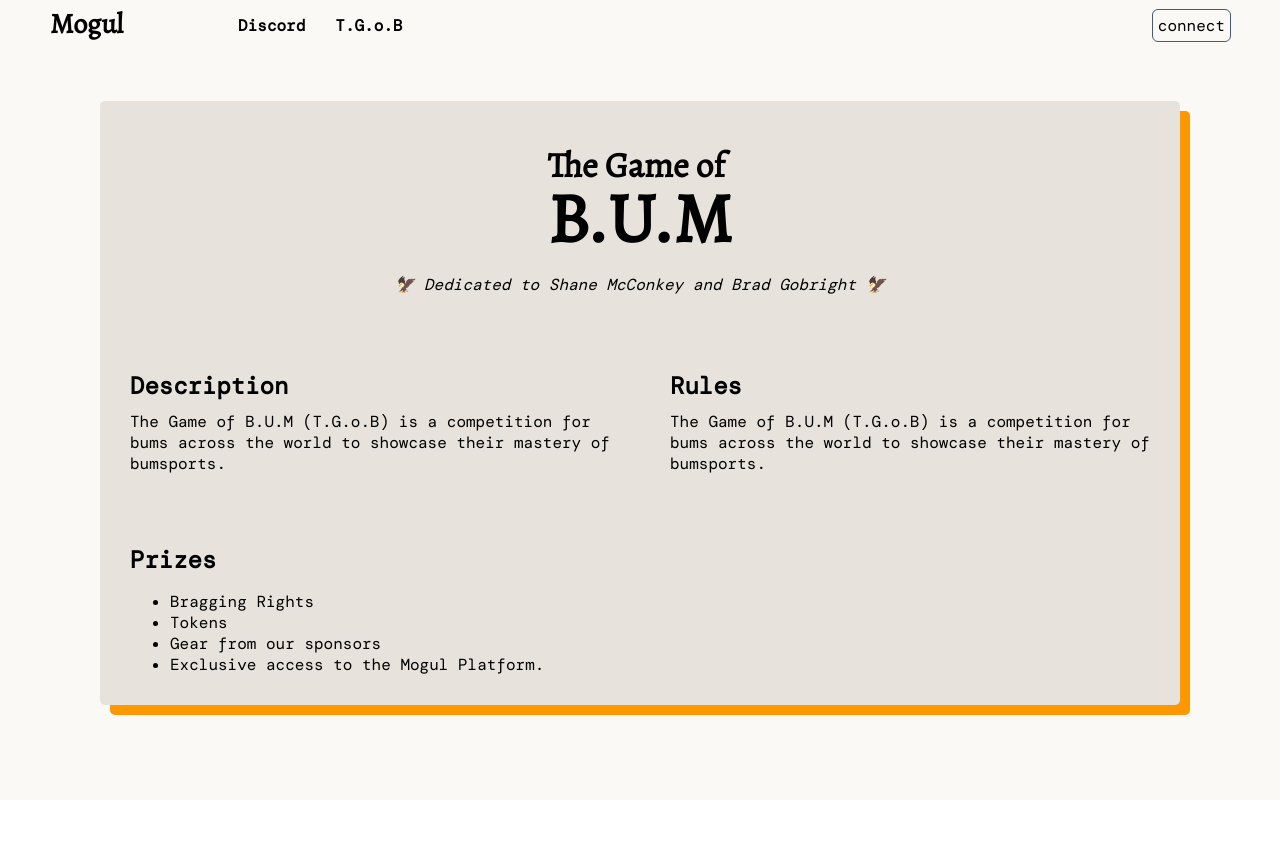
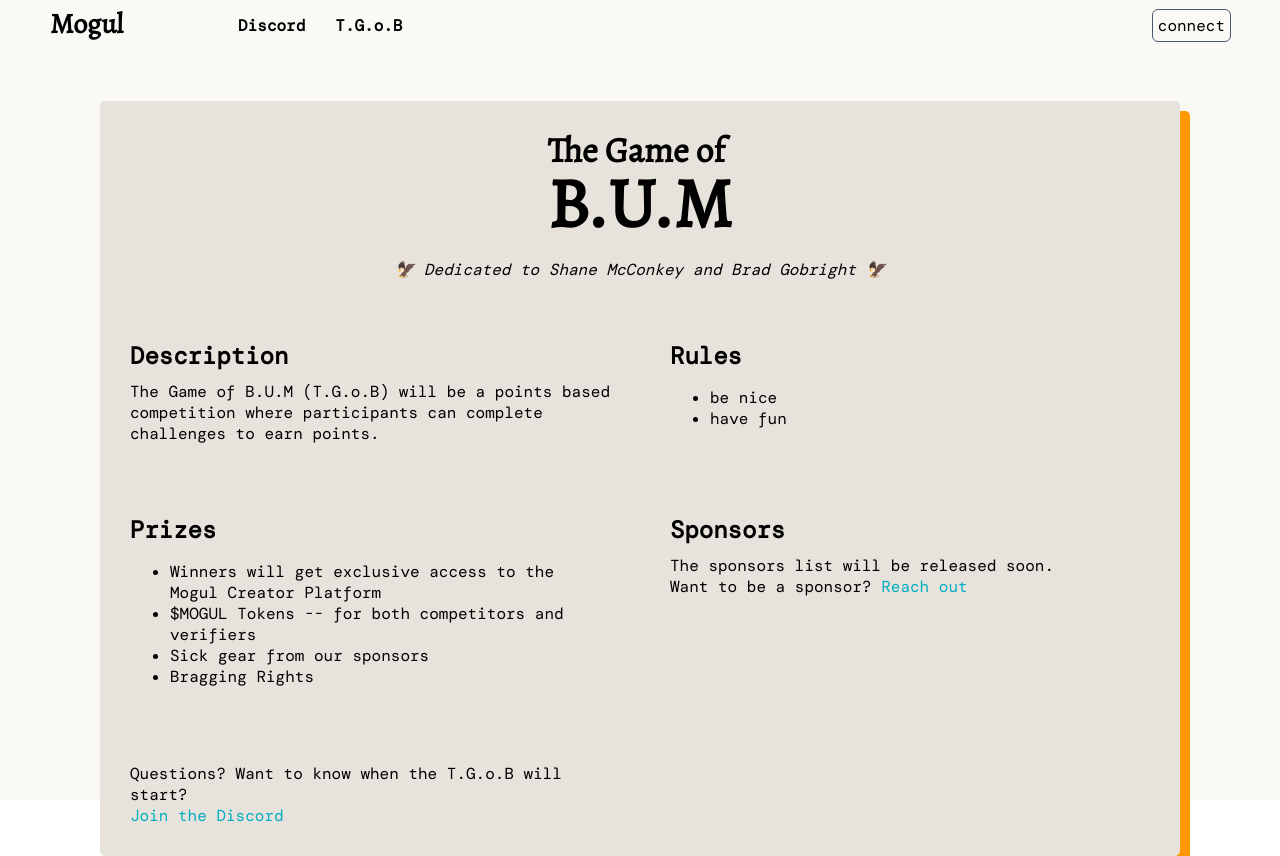
Before and after one commit to mogul-run/mogul, a React (Create React App) app in the folder frontend/: page /the-game-of-bum in a window 1280 px wide. Before the commit the page ends 800 px from the top, so only its background shows below. Built offline with nearby package versions, Linux system fonts and the light colour scheme.

Commit message:
add content

```diff
--- a/frontend/src/pages/TGOB.css
+++ b/frontend/src/pages/TGOB.css
@@ -8,7 +8,7 @@
 
 .head-wrapper {
     width: 100%;
-    margin: 30px 0px;
+    margin: 15px 0px;
     display: flex;
     flex-direction: column;
     justify-content: center;
@@ -63,6 +63,7 @@
 
 .desc-wrapper {
     margin: 30px;
+    width: 45%;
 }
 
 .desc {
--- a/frontend/src/pages/TGOB.tsx
+++ b/frontend/src/pages/TGOB.tsx
@@ -25,27 +25,59 @@ function TGOB() {
                 <div className="desc-wrapper">
                     <div className="header">Description</div>
                     <div className="desc">
-                        The Game of B.U.M (T.G.o.B) is a competition for bums
-                        across the world to showcase their mastery of bumsports.{" "}
+                        The Game of B.U.M (T.G.o.B) will be a points based competition where participants can complete challenges to earn points.
                     </div>
                 </div>
                 <div className="desc-wrapper">
                     <div className="header">Rules</div>
                     <div className="desc">
-                        The Game of B.U.M (T.G.o.B) is a competition for bums
-                        across the world to showcase their mastery of bumsports.{" "}
+                        <ul>
+                            <li>
+                                be nice
+                            </li>
+                            <li>
+                                have fun
+                            </li>
+                        </ul>
                     </div>
                 </div>
             </div>
+            <div className="info-wrapper">
+                <div className="desc-wrapper">
+                    <div className="header">Prizes</div>
+                    <div className="desc">
+                        <ul>
+                            <li>Winners will get exclusive access to the Mogul Creator Platform </li>
+                            <li>$MOGUL Tokens -- for both competitors and verifiers </li>
+                            <li>Sick gear from our sponsors</li>
+                            <li>Bragging Rights</li>
+                        </ul>
+                    </div>
+                </div>
+                <div className="desc-wrapper">
+                    <div className="header">Sponsors</div>
+                    <div className="desc">
+                        <div>
+                        The sponsors list will be released soon.
+                        </div>
+
+                        Want to be a sponsor? <a href="mailto:lucas@mogul.run"> Reach out</a>
+                    </div>
+                </div>
+            </div>
+
             <div className="desc-wrapper">
-                <div className="header">Prizes</div>
-                <div className="desc">
-                    <ul>
-                        <li>Bragging Rights</li>
-                        <li>Tokens</li>
-                        <li>Gear from our sponsors</li>
-                        <li>Exclusive access to the Mogul Platform.</li>
-                    </ul>
+                <div className="submit-header">
+                    Questions? Want to know when the T.G.o.B will start?
+                    <div>
+                        <a
+                            href="https://discord.gg/8AXyshRRVM"
+                            target="__blank"
+                        >
+                            {" "}
+                            Join the Discord
+                        </a>
+                    </div>
                 </div>
             </div>
         </div>
```
